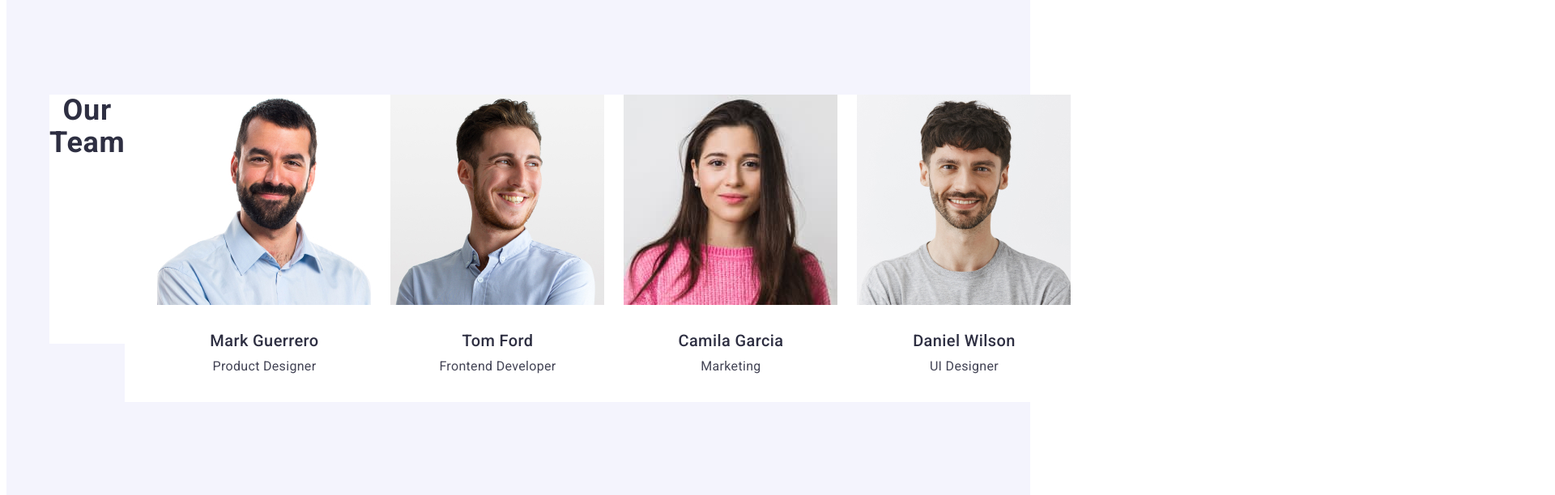
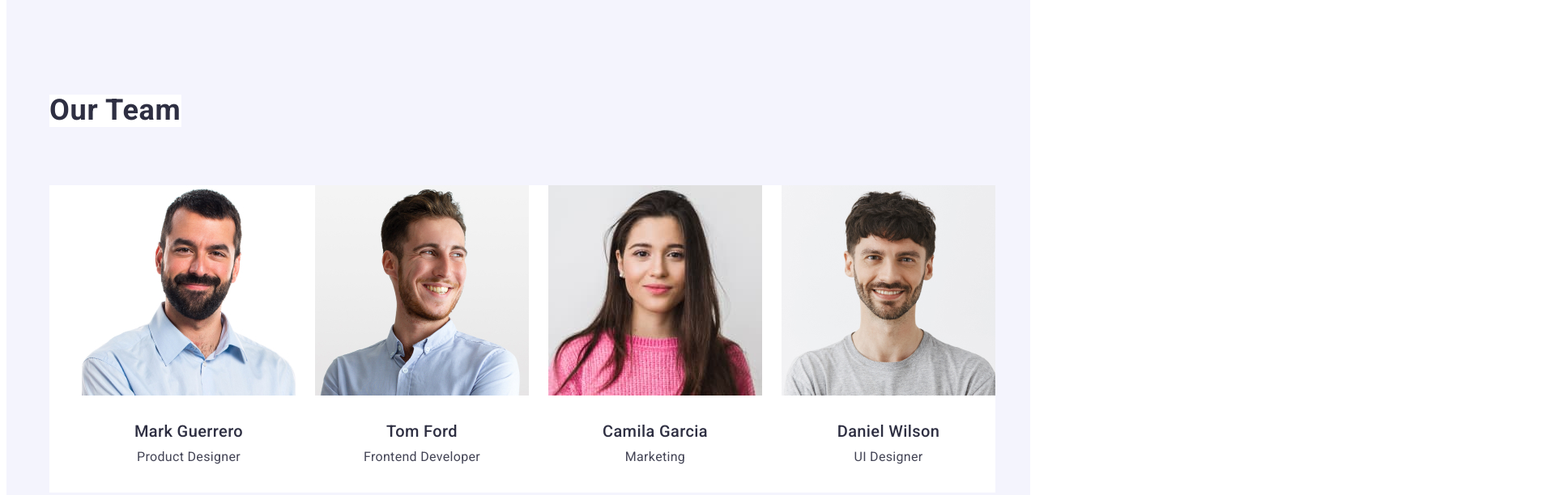
Before and after one commit to user5674226789/goit-markup-hw-02, a plain HTML site: page index.html in a window 1280 px wide. Shown: the part 996-1608 px from the top of the page at 81% size, 1920 px wide, since content can reach past the window. Drawn offline with Linux system fonts and the light colour scheme.

Commit message:
Update styles.css

```diff
--- a/css/styles.css
+++ b/css/styles.css
@@ -23,6 +23,7 @@ p {
   padding-left: 15px;
   padding-right: 15px;
   display: flex;
+  flex-wrap: wrap
 }
 
 
```
